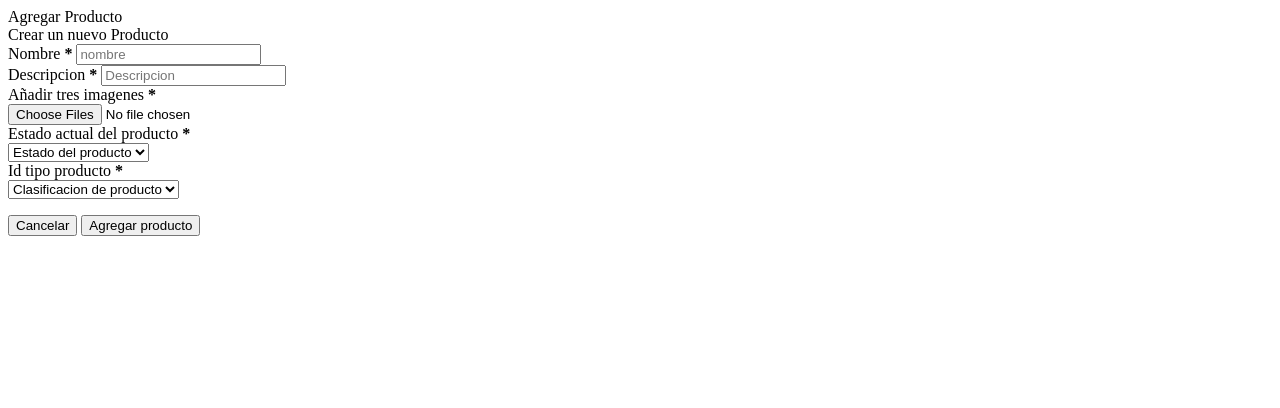
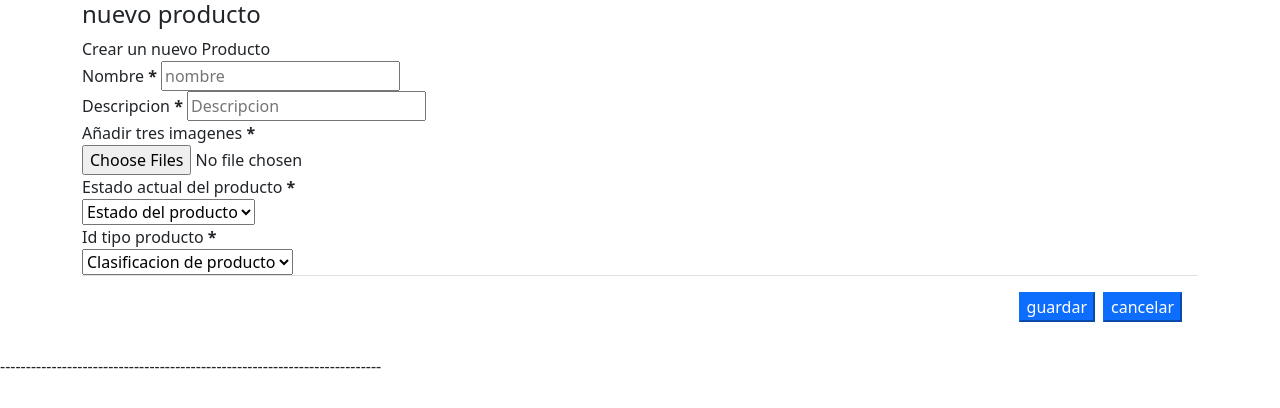
Before and after one commit to Joseph-RMM/Desarrollo-Web-Integral, a Laravel app: page /createp in a window 1280 px wide. Shown: the top 408 px of the page. Run offline with Laravel 8, Linux system fonts and the light colour scheme; the visitor is signed in with stand-in values (Sample User, id 1); data that the repository does not hold is empty; parts of the project's set-up code (start-up, migrations or seed data) failed here and were passed over; some libraries are stand-ins or nearby versions.

Commit message:
error dirreccion activa

```diff
--- a/prestamo/resources/views/layouts/app.blade.php
+++ b/prestamo/resources/views/layouts/app.blade.php
@@ -80,6 +80,9 @@
                         </li>
                         <li class="nav-item">
                             <a href="{{ url('/solicitudes') }}" class="nav-link">Solicitudes</a>
+                        </li>
+                        <li class="nav-item">
+                            <a href="{{ url('/productossolicitados') }}" class="nav-link">solicitar producto</a>
                         </li>
 
                         @endcan
--- a/prestamo/resources/views/livewire/productossellers/create.blade.php
+++ b/prestamo/resources/views/livewire/productossellers/create.blade.php
@@ -1,72 +1,52 @@
-<!-- Modal -->
-<div wire:ignore.self class="modal fade bd-example-modal-lg" id="exampleModal" data-backdrop="static" tabindex="-1" role="dialog" aria-labelledby="exampleModalLabel" aria-hidden="true">
-    <div class="modal-dialog" role="document">
-        <div class="modal-content">
-            <div class="modal-body">
-                <div class="container">
-                    <div class="alert colordark" role="alert">
-                        <div class="row">
-                            <div class="col-lg-9 col-md-6 col-sm-2">
-                                <div class="usuario-white">
-                                    Agregar Producto
+<link href="https://cdn.jsdelivr.net/npm/bootstrap@5.0.2/dist/css/bootstrap.min.css" rel="stylesheet" integrity="sha384-EVSTQN3/azprG1Anm3QDgpJLIm9Nao0Yz1ztcQTwFspd3yD65VohhpuuCOmLASjC" crossorigin="anonymous">
+<body>
+    <div class="container">
+        <h4>nuevo producto</h4>
+        <div class="row">
+            <div >
+                <form action="AQUI VA LA RUTA DE STORE" method="get">
+                <label>Crear un nuevo Producto</label>
+                                <div class="form-group">
+                                    <label>Nombre <b class="rojo">*</b></label>
+                                    <input for="nombre" type="text" id="nombre" placeholder="nombre">@error('nombre') <span class="error text-danger">{{ $message }}</span> @enderror
                                 </div>
-                            </div>
-                        </div>
-                    </div>
-                </div>
-                <div class="wrapper-agregarusuario">
-                    <div class="form-container">
-                        <div class="form-inner">
-                            <form class="signup">
-                                <label>Crear un nuevo Producto</label>
-                                <div class="field">
-                                    <label>Nombre <b class="rojo">*</b></label>
-                                    <input wire:model="nombre" type="text" id="nombre" placeholder="nombre">@error('nombre') <span class="error text-danger">{{ $message }}</span> @enderror
+                                <div class="form-group">
+                                    <label>Descripcion <b class="rojo">*</b></label>
+                                    <input for="Descripcion" type="text" id="Descripcion" placeholder="Descripcion">@error('Descripcion') <span class="error text-danger">{{ $message }}</span> @enderror
                                 </div>
-                                <div class="field">
-                                    <label>Descripcion <b class="rojo">*</b></label>
-                                    <input wire:model="Descripcion" type="text" id="Descripcion" placeholder="Descripcion">@error('Descripcion') <span class="error text-danger">{{ $message }}</span> @enderror
-                                </div>
-                                <div class="field">
+                                <div class="fieform-groupld">
                                     <label>Añadir tres imagenes <b class="rojo">*</b></label>
                                     <br>
-                                    <input wire:model="foto" type="file"  id="foto" placeholder="Sube aqui tu foto" multiple accept='image/x-png,image/gif,image/jpg,image/jpeg' />@error('foto') <span class="error text-danger">{{ $message }}</span> @enderror
+                                    <input for="foto" type="file"  id="foto" placeholder="Sube aqui tu foto" multiple accept='image/x-png,image/gif,image/jpg,image/jpeg' />@error('foto') <span class="error text-danger">{{ $message }}</span> @enderror
                                 </div>
-                                <div class="field">
+                                <div class="form-group">
                                     <label>Estado actual del producto <b class="rojo">*</b></label>
                                     <br>
-                                    <select wire:model="Estado_actual_del_producto">
+                                    <select for="Estado_actual_del_producto">
                                         <option value="D">Estado del producto</option>
                                         <option value="P">Prestado</option>
                                         <option value="D">Disponible</option>
                                     </select>
                                 </div>
 
-                                <div class="field">
+                                <div class="form-group">
                                     <label>Id tipo producto <b class="rojo">*</b></label>
                                     <br>
-                                    <select wire:model='id_tiposdeproductos' >
-                                        <option value="">Clasificacion de producto</option>
-                                        @foreach($tiposdeproductos as $tiposdeproductos)
-                                        <option value="{{$tiposdeproductos->id}}">{{$tiposdeproductos->clasificacion}} </option>
-                                        @endforeach
+                                    <select for='id_tiposdeproductos' >
+                                        <option value="1">Clasificacion de producto</option>
                                     </select>
                                 </div>
-                            </form>
-                        </div>
-                    </div>
-                </div>
+                                <div class="modal-footer">
 
-            </div> <!-- modal-body -->
-            <div class="modal-footer">
+                                    <input type="submit" class="btn-primary" value="guardar">
+                                    <input type="submit" class="btn-primary" value="cancelar">
 
-                <button type="button" class="cancelar" data-dismiss="modal">
-                    Cancelar
-                </button>
 
-                <button type="button" wire:click.prevent="store()" class="btn btn-primary close-modal">Agregar producto</button>
-
+                                </div>
+                </form>
             </div>
         </div>
     </div>
-</div>
+</body>
+
+--------------------------------------------------------------------------
--- a/prestamo/resources/views/livewire/productossellers/index.blade.php
+++ b/prestamo/resources/views/livewire/productossellers/index.blade.php
@@ -13,10 +13,11 @@
 
     <div class="container">
 
-        <h3>Cosas raras de productos</h3>
+        <h3>productos</h3>
         <div class="row">
             <div class="col-xl-12">
-                <form action="" method="get">
+                <form action="Aqui va create" method="get">
+
                     <div class="form-row">
                         <div class="col-auto my-11" >
                             <a href="" class="btn btn-success">Crea Nuevo</a>
--- a/prestamo/routes/web.php
+++ b/prestamo/routes/web.php
@@ -6,6 +6,7 @@ use App\Models\Municipio;
 use Illuminate\Support\Facades\Route;
 use Illuminate\Support\Facades\Auth;
 use App\Http\Controllers\ProdutosellerController;
+use Symfony\Component\Routing\Generator\Urlgeneratorinterface;
 Auth::routes();
 Route::get('/', [App\Http\Controllers\HomeController::class, 'index'])->middleware('auth');
 Route::get('/home', [App\Http\Controllers\HomeController::class, 'index'])->middleware('auth');
@@ -17,7 +18,10 @@ Route::view('producto', 'livewire.productos.index')->middleware('can:seller.home
 //Obtiene json de productos original v
 Route::get('productosseller',[ProdutosellerController::class,'index'])->middleware('can:seller.home');
 Route::view('createp','livewire.productossellers.create')->middleware('can:seller.home');
-
+Route::view('store','livewire.productossellers.store')->middleware('can:seller.home');
+Route::middleware(['createp', 'second'])->group(function () {
+    return view('livewire.productossellers.create');
+});
 Auth::routes();
 
 //Rutas del Admin
```
Also changed, not shown: prestamo/app/Http/Controllers/ProdutosellerController.php (+10 -1 lines).
